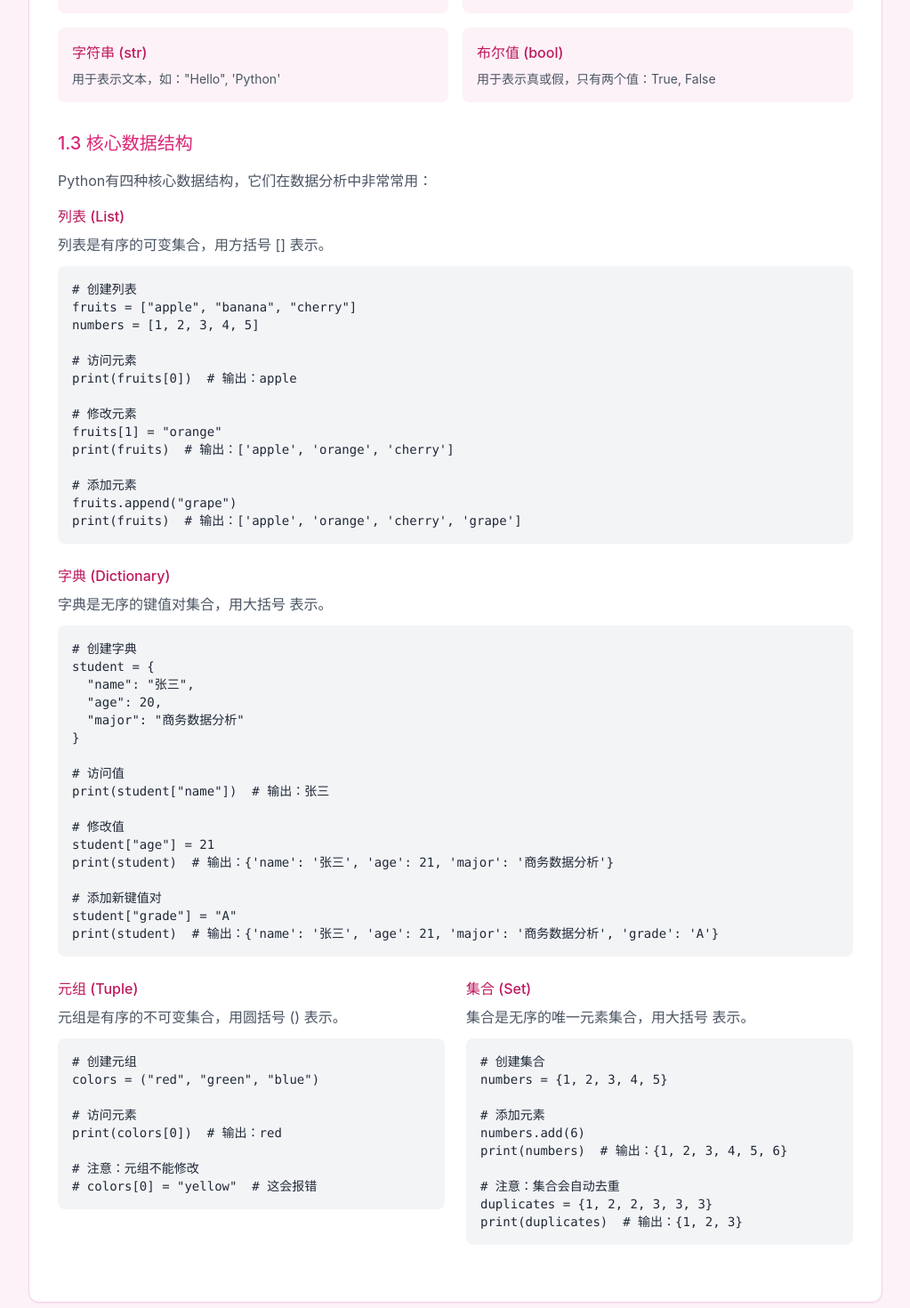
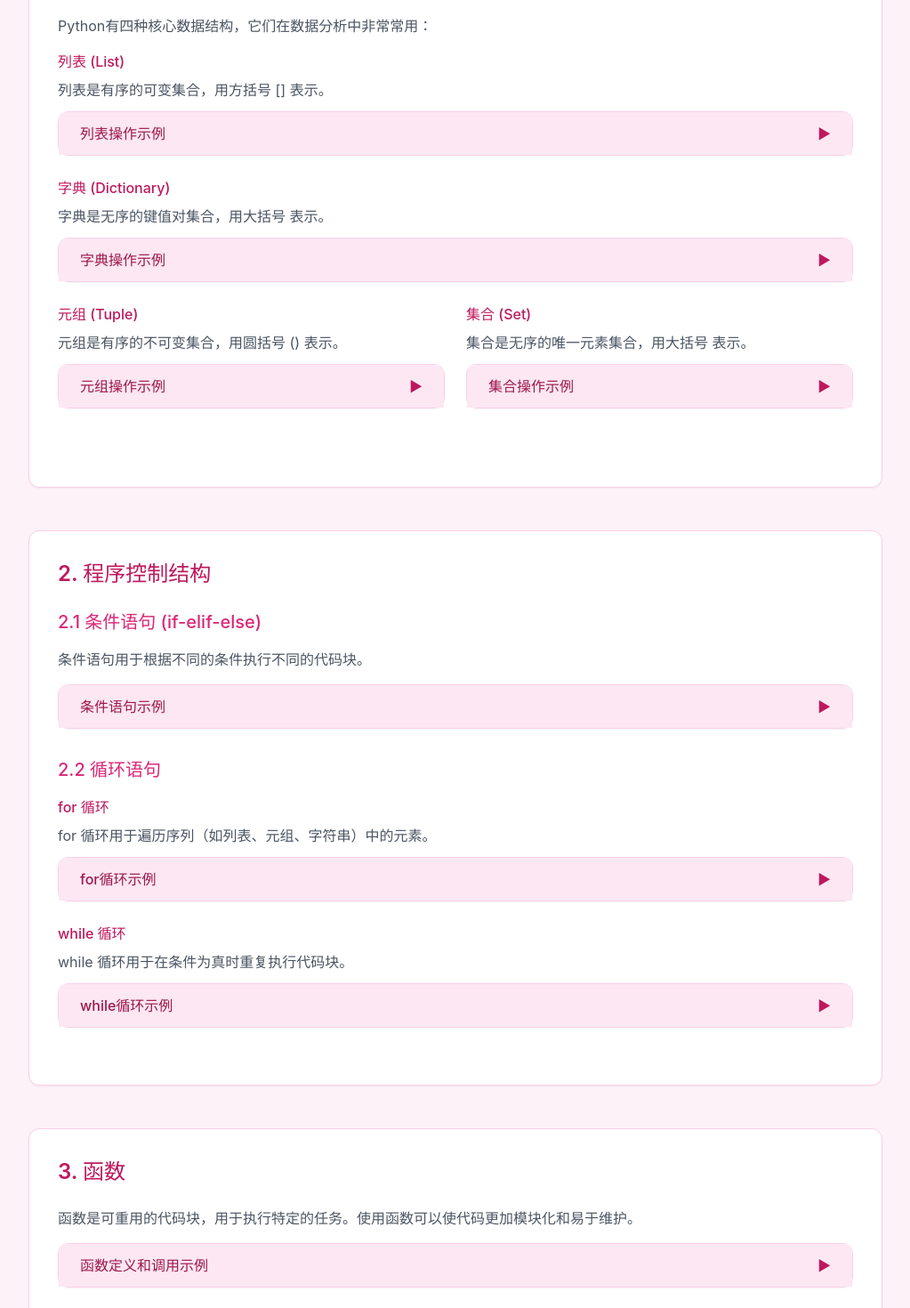
Before and after one commit to Lyhys0706/my-site, a React (Vite) app: page /python-course/core-unit in a window 1280 px wide. Shown: the part 1120-2590 px from the top of the page at 89% size, without its empty margins (128-1151 px from the left). Built offline with nearby package versions, Linux system fonts and the light colour scheme.

Commit message:
添加Python代码运行功能，使用CodeMirror和Pyodide实现代码编辑和运行

```diff
--- /dev/null
+++ b/src/components/CodeRunner.tsx
@@ -0,0 +1,161 @@
+import React, { useState, useEffect, useRef } from 'react';
+import { EditorState } from '@codemirror/state';
+import { EditorView, keymap, lineNumbers, highlightActiveLineGutter, highlightActiveLine, drawSelection } from '@codemirror/view';
+import { python } from '@codemirror/lang-python';
+import { defaultKeymap } from '@codemirror/commands';
+import { oneDark } from '@codemirror/theme-one-dark';
+
+const CodeRunner: React.FC<{
+  initialCode: string;
+  title?: string;
+  defaultOpen?: boolean;
+}> = ({ initialCode, title = '代码运行器', defaultOpen = false }) => {
+  const [code, setCode] = useState(initialCode);
+  const [output, setOutput] = useState('');
+  const [isRunning, setIsRunning] = useState(false);
+  const [isOpen, setIsOpen] = useState(defaultOpen);
+  const editorRef = useRef<HTMLDivElement>(null);
+  const editorViewRef = useRef<EditorView | null>(null);
+  const pyodideRef = useRef<any>(null);
+
+  // 初始化Pyodide
+  useEffect(() => {
+    const loadPyodide = async () => {
+      try {
+        // 动态加载Pyodide
+        const { loadPyodide } = await import('pyodide');
+        pyodideRef.current = await loadPyodide({
+          indexURL: 'https://cdn.jsdelivr.net/pyodide/v0.25.0/full/',
+        });
+      } catch (error) {
+        console.error('Failed to load Pyodide:', error);
+        setOutput('加载Python环境失败，请刷新页面重试');
+      }
+    };
+
+    loadPyodide();
+  }, []);
+
+  // 初始化CodeMirror
+  useEffect(() => {
+    if (!editorRef.current) return;
+
+    const startState = EditorState.create({
+      doc: code,
+      extensions: [
+        lineNumbers(),
+        highlightActiveLineGutter(),
+        highlightActiveLine(),
+        drawSelection(),
+        keymap.of(defaultKeymap),
+        python(),
+        oneDark,
+        EditorView.updateListener.of(update => {
+          if (update.changes) {
+            setCode(update.state.doc.toString());
+          }
+        }),
+      ],
+    });
+
+    editorViewRef.current = new EditorView({
+      state: startState,
+      parent: editorRef.current,
+    });
+
+    return () => {
+      editorViewRef.current?.destroy();
+    };
+  }, []);
+
+  // 运行代码
+  const runCode = async () => {
+    if (!pyodideRef.current) {
+      setOutput('Python环境正在加载，请稍候...');
+      return;
+    }
+
+    setIsRunning(true);
+    setOutput('');
+
+    try {
+      // 重定向stdout和stderr
+      const originalStdout = pyodideRef.current.globals.get('sys').stdout;
+      const originalStderr = pyodideRef.current.globals.get('sys').stderr;
+
+      let outputBuffer = '';
+
+      pyodideRef.current.globals.set('sys.stdout', {
+        write: (text: string) => {
+          outputBuffer += text;
+        },
+        flush: () => {}
+      });
+
+      pyodideRef.current.globals.set('sys.stderr', {
+        write: (text: string) => {
+          outputBuffer += text;
+        },
+        flush: () => {}
+      });
+
+      // 运行代码
+      await pyodideRef.current.runPython(code);
+
+      // 恢复原始输出
+      pyodideRef.current.globals.get('sys').stdout = originalStdout;
+      pyodideRef.current.globals.get('sys').stderr = originalStderr;
+
+      setOutput(outputBuffer || '代码运行成功，无输出');
+    } catch (error: any) {
+      setOutput(`错误: ${error.message}`);
+    } finally {
+      setIsRunning(false);
+    }
+  };
+
+  return (
+    <div className="bg-white border border-pink-200 rounded-xl shadow-sm mb-6">
+      {/* 标题栏 */}
+      <div
+        className="flex justify-between items-center px-6 py-3 bg-pink-100 rounded-t-xl cursor-pointer"
+        onClick={() => setIsOpen(!isOpen)}
+      >
+        <h3 className="font-medium text-pink-800">{title}</h3>
+        <button className="text-pink-700 hover:text-pink-900">
+          {isOpen ? '▼' : '▶'}
+        </button>
+      </div>
+
+      {/* 内容区域 */}
+      {isOpen && (
+        <div className="p-4">
+          {/* 代码编辑器 */}
+          <div
+            ref={editorRef}
+            className="border border-gray-300 rounded-lg h-64 mb-4"
+          ></div>
+
+          {/* 运行按钮 */}
+          <button
+            onClick={runCode}
+            disabled={isRunning}
+            className={`px-4 py-2 rounded-lg font-medium transition-all ${isRunning ? 'bg-gray-400 cursor-not-allowed' : 'bg-pink-500 text-white hover:bg-pink-600'}`}
+          >
+            {isRunning ? '运行中...' : '运行代码'}
+          </button>
+
+          {/* 输出区域 */}
+          {output && (
+            <div className="mt-4 p-4 bg-gray-100 rounded-lg border border-gray-300">
+              <h4 className="font-medium text-gray-700 mb-2">输出:</h4>
+              <pre className="text-sm text-gray-800 whitespace-pre-wrap">{output}</pre>
+            </div>
+          )}
+        </div>
+      )}
+    </div>
+  );
+};
+
+export default CodeRunner;
--- a/src/pages/PythonCoreUnit.tsx
+++ b/src/pages/PythonCoreUnit.tsx
@@ -1,5 +1,6 @@
 import React from 'react';
 import { Link } from 'react-router-dom';
+import CodeRunner from '../components/CodeRunner';
 
 const PythonCoreUnit: React.FC = () => {
   return (
@@ -31,10 +32,8 @@ const PythonCoreUnit: React.FC = () => {
             <p className="text-gray-600 mb-4">
               变量是存储数据的容器，在Python中创建变量非常简单，只需要为变量赋值即可。
             </p>
-            <div className="bg-gray-100 rounded-lg p-4 mb-4">
-              <pre className="text-sm text-gray-800">
-                <code>
-                  {`# 变量赋值示例
+            <CodeRunner
+              initialCode={`# 变量赋值示例
 name = "商务数据分析"
 age = 20
 height = 1.65
@@ -44,9 +43,9 @@ print(name)    # 输出：商务数据分析
 print(age)     # 输出：20
 print(height)  # 输出：1.65
 print(is_student)  # 输出：True`}
-                </code>
-              </pre>
-            </div>
+              title="变量赋值示例"
+              defaultOpen={false}
+            />
             <p className="text-gray-600">
               在Python中，变量的类型是动态的，不需要显式声明类型。Python会根据赋值自动确定变量的类型。
             </p>
@@ -88,10 +87,8 @@ print(is_student)  # 输出：True`}
               <p className="text-gray-600 mb-3">
                 列表是有序的可变集合，用方括号 [] 表示。
               </p>
-              <div className="bg-gray-100 rounded-lg p-4 mb-4">
-                <pre className="text-sm text-gray-800">
-                  <code>
-                    {`# 创建列表
+              <CodeRunner
+                initialCode={`# 创建列表
 fruits = ["apple", "banana", "cherry"]
 numbers = [1, 2, 3, 4, 5]
 
@@ -105,9 +102,9 @@ print(fruits)  # 输出：['apple', 'orange', 'cherry']
 # 添加元素
 fruits.append("grape")
 print(fruits)  # 输出：['apple', 'orange', 'cherry', 'grape']`}
-                  </code>
-                </pre>
-              </div>
+                title="列表操作示例"
+                defaultOpen={false}
+              />
             </div>
 
             <div className="mb-6">
@@ -115,10 +112,8 @@ print(fruits)  # 输出：['apple', 'orange', 'cherry', 'grape']`}
               <p className="text-gray-600 mb-3">
                 字典是无序的键值对集合，用大括号 {} 表示。
               </p>
-              <div className="bg-gray-100 rounded-lg p-4 mb-4">
-                <pre className="text-sm text-gray-800">
-                  <code>
-                    {`# 创建字典
+              <CodeRunner
+                initialCode={`# 创建字典
 student = {
   "name": "张三",
   "age": 20,
@@ -135,9 +130,9 @@ print(student)  # 输出：{'name': '张三', 'age': 21, 'major': '商务数据
 # 添加新键值对
 student["grade"] = "A"
 print(student)  # 输出：{'name': '张三', 'age': 21, 'major': '商务数据分析', 'grade': 'A'}`}
-                  </code>
-                </pre>
-              </div>
+                title="字典操作示例"
+                defaultOpen={false}
+              />
             </div>
 
             <div className="grid grid-cols-1 md:grid-cols-2 gap-6">
@@ -146,10 +141,8 @@ print(student)  # 输出：{'name': '张三', 'age': 21, 'major': '商务数据
                 <p className="text-gray-600 mb-3">
                   元组是有序的不可变集合，用圆括号 () 表示。
                 </p>
-                <div className="bg-gray-100 rounded-lg p-4">
-                  <pre className="text-sm text-gray-800">
-                    <code>
-                      {`# 创建元组
+                <CodeRunner
+                  initialCode={`# 创建元组
 colors = ("red", "green", "blue")
 
 # 访问元素
@@ -157,19 +150,17 @@ print(colors[0])  # 输出：red
 
 # 注意：元组不能修改
 # colors[0] = "yellow"  # 这会报错`}
-                    </code>
-                  </pre>
-                </div>
+                  title="元组操作示例"
+                  defaultOpen={false}
+                />
               </div>
               <div>
                 <h4 className="font-medium text-pink-700 mb-2">集合 (Set)</h4>
                 <p className="text-gray-600 mb-3">
                   集合是无序的唯一元素集合，用大括号 {} 表示。
                 </p>
-                <div className="bg-gray-100 rounded-lg p-4">
-                  <pre className="text-sm text-gray-800">
-                    <code>
-                      {`# 创建集合
+                <CodeRunner
+                  initialCode={`# 创建集合
 numbers = {1, 2, 3, 4, 5}
 
 # 添加元素
@@ -179,9 +170,9 @@ print(numbers)  # 输出：{1, 2, 3, 4, 5, 6}
 # 注意：集合会自动去重
 duplicates = {1, 2, 2, 3, 3, 3}
 print(duplicates)  # 输出：{1, 2, 3}`}
-                    </code>
-                  </pre>
-                </div>
+                  title="集合操作示例"
+                  defaultOpen={false}
+                />
               </div>
             </div>
           </div>
@@ -196,10 +187,8 @@ print(duplicates)  # 输出：{1, 2, 3}`}
             <p className="text-gray-600 mb-4">
               条件语句用于根据不同的条件执行不同的代码块。
             </p>
-            <div className="bg-gray-100 rounded-lg p-4 mb-4">
-              <pre className="text-sm text-gray-800">
-                <code>
-                  {`# 条件语句示例
+            <CodeRunner
+              initialCode={`# 条件语句示例
 score = 85
 
 if score >= 90:
@@ -212,9 +201,9 @@ else:
     print("不及格")
 
 # 输出：良好`}
-                </code>
-              </pre>
-            </div>
+              title="条件语句示例"
+              defaultOpen={false}
+            />
           </div>
 
           <div className="mb-8">
@@ -225,10 +214,8 @@ else:
               <p className="text-gray-600 mb-3">
                 for 循环用于遍历序列（如列表、元组、字符串）中的元素。
               </p>
-              <div className="bg-gray-100 rounded-lg p-4 mb-4">
-                <pre className="text-sm text-gray-800">
-                  <code>
-                    {`# for 循环示例
+              <CodeRunner
+                initialCode={`# for 循环示例
 fruits = ["apple", "banana", "cherry"]
 
 for fruit in fruits:
@@ -238,9 +225,9 @@ for fruit in fruits:
 # 我喜欢吃 apple
 # 我喜欢吃 banana
 # 我喜欢吃 cherry`}
-                  </code>
-                </pre>
-              </div>
+                title="for循环示例"
+                defaultOpen={false}
+              />
             </div>
 
             <div>
@@ -248,10 +235,8 @@ for fruit in fruits:
               <p className="text-gray-600 mb-3">
                 while 循环用于在条件为真时重复执行代码块。
               </p>
-              <div className="bg-gray-100 rounded-lg p-4">
-                <pre className="text-sm text-gray-800">
-                  <code>
-                    {`# while 循环示例
+              <CodeRunner
+                initialCode={`# while 循环示例
 count = 1
 
 while count <= 5:
@@ -264,9 +249,9 @@ while count <= 5:
 # 计数：3
 # 计数：4
 # 计数：5`}
-                  </code>
-                </pre>
-              </div>
+                title="while循环示例"
+                defaultOpen={false}
+              />
             </div>
           </div>
         </div>
@@ -277,10 +262,8 @@ while count <= 5:
           <p className="text-gray-600 mb-4">
             函数是可重用的代码块，用于执行特定的任务。使用函数可以使代码更加模块化和易于维护。
           </p>
-          <div className="bg-gray-100 rounded-lg p-4 mb-6">
-            <pre className="text-sm text-gray-800">
-              <code>
-                {`# 函数定义和调用示例
+          <CodeRunner
+            initialCode={`# 函数定义和调用示例
 def greet(name):
     """问候函数"""
     return f"你好，{name}！"
@@ -296,9 +279,9 @@ print(greet("商务数据分析"))  # 输出：你好，商务数据分析！
 
 scores = [85, 90, 78, 92, 88]
 print(calculate_average(scores))  # 输出：86.6`}
-              </code>
-            </pre>
-          </div>
+            title="函数定义和调用示例"
+            defaultOpen={false}
+          />
           <p className="text-gray-600">
             函数可以接受参数，也可以返回值。函数文档字符串（三引号中的内容）用于说明函数的功能，这是一个良好的编程习惯。
           </p>
@@ -310,10 +293,8 @@ print(calculate_average(scores))  # 输出：86.6`}
           <p className="text-gray-600 mb-4">
             面向对象编程是一种编程范式，它将数据和操作数据的方法封装在一起。在Python中，一切皆对象。
           </p>
-          <div className="bg-gray-100 rounded-lg p-4 mb-6">
-            <pre className="text-sm text-gray-800">
-              <code>
-                {`# 类的定义和使用示例
+          <CodeRunner
+            initialCode={`# 类的定义和使用示例
 class Student:
     def __init__(self, name, age, major):
         self.name = name
@@ -330,9 +311,9 @@ student2 = Student("李四", 21, "市场营销")
 # 调用方法
 print(student1.introduce())  # 输出：我叫张三，今年20岁，专业是商务数据分析。
 print(student2.introduce())  # 输出：我叫李四，今年21岁，专业是市场营销。`}
-              </code>
-            </pre>
-          </div>
+            title="面向对象编程示例"
+            defaultOpen={false}
+          />
           <p className="text-gray-600">
             类是对象的蓝图，对象是类的实例。__init__方法是构造函数，用于初始化对象的属性。self参数代表对象本身。
           </p>
@@ -347,10 +328,8 @@ print(student2.introduce())  # 输出：我叫李四，今年21岁，专业是
             <p className="text-gray-600 mb-4">
               Python提供了简单的方法来读写文件，这在处理数据时非常重要。
             </p>
-            <div className="bg-gray-100 rounded-lg p-4 mb-4">
-              <pre className="text-sm text-gray-800">
-                <code>
-                  {`# 文件写入示例
+            <CodeRunner
+              initialCode={`# 文件写入示例
 with open("data.txt", "w", encoding="utf-8") as f:
     f.write("商务数据分析\n")
     f.write("Python基础\n")
@@ -365,9 +344,9 @@ with open("data.txt", "r", encoding="utf-8") as f:
 # 商务数据分析
 # Python基础
 # 数据科学`}
-                </code>
-              </pre>
-            </div>
+              title="文件操作示例"
+              defaultOpen={false}
+            />
             <p className="text-gray-600">
               使用with语句可以自动处理文件的关闭，这是一种良好的编程习惯。
             </p>
@@ -378,10 +357,8 @@ with open("data.txt", "r", encoding="utf-8") as f:
             <p className="text-gray-600 mb-4">
               异常处理用于捕获和处理程序运行时的错误，使程序更加健壮。
             </p>
-            <div className="bg-gray-100 rounded-lg p-4">
-              <pre className="text-sm text-gray-800">
-                <code>
-                  {`# 异常处理示例
+            <CodeRunner
+              initialCode={`# 异常处理示例
 try:
     # 可能会出错的代码
     number = int(input("请输入一个数字："))
@@ -395,9 +372,9 @@ except Exception as e:
     print(f"发生了未知错误：{e}")
 finally:
     print("程序执行完毕")`}
-                </code>
-              </pre>
-            </div>
+              title="异常处理示例"
+              defaultOpen={false}
+            />
           </div>
         </div>
 
```
Also changed, not shown: package.json (+10 -2 lines), 1 other file (tests, documents, lock files or other folders).
